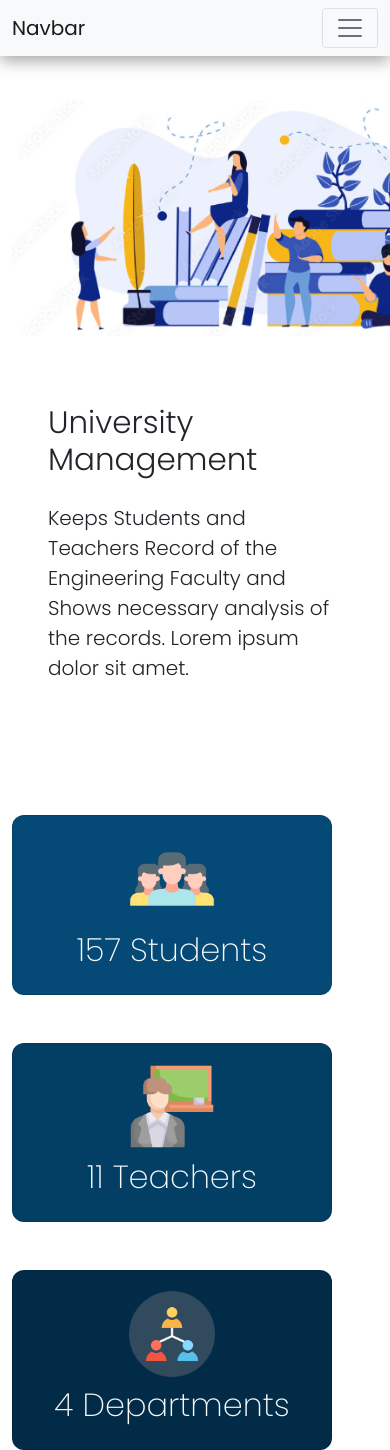
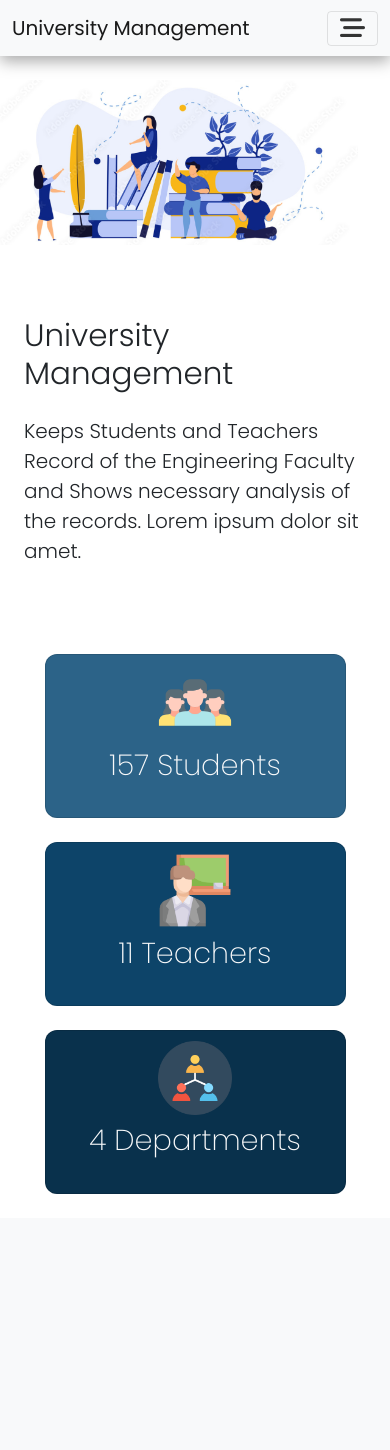
Before and after one commit to annita049/Student-Management-System-mini-, a Node server app: page /home in a window 390 px wide; the page is wider, and only the part inside the window is pictured. After the commit the page ends 1218 px from the top of that part, so only its background shows below. Run offline with Node 20, Linux system fonts and the light colour scheme; some libraries are stand-ins or nearby versions.

Commit message:
made homepage responsive

```diff
--- a/Public/CSS/home.css
+++ b/Public/CSS/home.css
@@ -6,16 +6,47 @@ nav {
     box-shadow: rgba(0, 0, 0, 0.35) 0px 5px 15px;
 }
 
+.navbar a {
+    text-align: center;
+}
+.fa-bars-staggered {
+    font-size: 25px;
+    color: #333;
+}
+
+.navbar-toggler {
+    outline: none !important;
+}
+
+.nav-link {
+    position: relative;
+}
+
+.nav-link::before {
+    content: '';
+    background:  #215272;
+    height: 100%;
+    width: 100%;
+    position: absolute;
+    bottom: 0;
+    left: 0;
+    border-radius: 20px;
+    opacity: 0;
+    transition: opacity 0.5s ease;
+}
+
+.nav-link:hover::before
+{
+    opacity: 0.4 !important;
+}
+
 .banner-image {
-    height: 40vh;
+    width: 50vw;
+    margin-left: -20px;
 }
 
 /* #F9B617 */
 
-.highlights {
-    background-color: transparent;
-    border-radius: 10px;
-}
 
 /* cards */
 
@@ -25,58 +56,40 @@ nav {
 
 
 .card {
+    min-height: 150px;
     text-decoration: none;
     background-color: #222;
-    width: 20rem;
+    /* width: 20rem; */
     border-radius: 12px;
-    padding-top: 20px;
+    padding: 10px 0;
 }
 .card-img {
-    width: 27%;
+    width: 25%;
 }
 
 .card-students {
-    background-color: #054976;
+    background-color: #2c6388;
 
 }
 
 .card-teachers {
-    background-color: #033e65;
+    background-color: #0d4469;
 }
 
 .card-departments {
-    background-color: #022b47;
+    background-color: #09314c;
 }
 
 .display-8 {
-    font-size: 2rem;
+    font-size: 1.8rem;
     font-weight: 200;
 }
 
 
-/***/
+/** media query **/
 
-
-@media (max-width: 1400px) {
+@media (max-width: 991px) {
     .banner-image {
-        height: 38vh;
+        width: 100%;
     }
 }
-
-@media (max-width: 1000px) {
-    .container,.row {
-        flex-direction: column;
-    }
-
-    .home-banner, .highlights {
-        width: 100%;
-        margin-top: 20px;
-    }
-}
-
-@media (max-width: 700px) {
-
-    .banner-image {
-        height: 28vh;
-    }
-}
--- a/Views/home.ejs
+++ b/Views/home.ejs
@@ -6,6 +6,9 @@
 
     <!-- bootstrap css link -->
     <link href="https://cdn.jsdelivr.net/npm/bootstrap@5.0.2/dist/css/bootstrap.min.css" rel="stylesheet" integrity="sha384-EVSTQN3/azprG1Anm3QDgpJLIm9Nao0Yz1ztcQTwFspd3yD65VohhpuuCOmLASjC" crossorigin="anonymous">
+
+    <!-- Font Awesome link -->
+    <link rel="stylesheet" href="https://cdnjs.cloudflare.com/ajax/libs/font-awesome/6.6.0/css/all.min.css" integrity="sha512-Kc323vGBEqzTmouAECnVceyQqyqdsSiqLQISBL29aUW4U/M7pSPA/gEUZQqv1cwx4OnYxTxve5UMg5GT6L4JJg==" crossorigin="anonymous" referrerpolicy="no-referrer" />
 
     <!-- Google Fonts -->
     <link rel="preconnect" href="https://fonts.googleapis.com">
@@ -18,52 +21,54 @@
     <title>Home Page</title>
 </head>
 <body>
-
+    <!-- navigation bar -->
     <nav class="navbar navbar-expand-lg navbar-light bg-light">
         <div class="container-fluid">
-            <a class="navbar-brand" href="#">Navbar</a>
+            <a class="navbar-brand" href="#">University Management</a>
             <button class="navbar-toggler" type="button" data-bs-toggle="collapse" data-bs-target="#navbarNavAltMarkup" aria-controls="navbarNavAltMarkup" aria-expanded="false" aria-label="Toggle navigation">
-                <span class="navbar-toggler-icon"></span>
+                <!-- <span class="navbar-toggler-icon"></span> -->
+                <i class="fa-solid fa-bars-staggered"></i>
             </button>
             <div class="collapse navbar-collapse" id="navbarNavAltMarkup">
                 <div class="navbar-nav m-auto">
-                <a class="nav-link me-4 active" aria-current="page" href="#">Home</a>
-                <a class="nav-link me-4" href="#">Students</a>
-                <a class="nav-link me-4" href="#">Teachers</a>
-                <a class="nav-link me-4" href="#">Departments</a>
+                <a class="nav-link me-5 active" aria-current="page" href="#">Home</a>
+                <a class="nav-link me-5" href="#">Students</a>
+                <a class="nav-link me-5" href="#">Teachers</a>
+                <a class="nav-link me-5" href="#">Departments</a>
                 </div>
             </div>
         </div>
     </nav>
 
-    <div class="container d-flex mt-4">
-        <div class="row">
-            <div class="col-6 home-banner">
-                <img class="banner-image" src="Images/banner1.png" alt="banner">
+    <!-- banner with image -->
+    <div class="banner container mt-4 mb-2">
+        <div class="row justify-content-center">
+            <div class="col-12 col-lg-6 col-md-12 col-sm-12">
+                <img class=" banner-image" src="Images/banner1.png" alt="banner">
             </div>
-            <div class="col-6 highlights p-5">
+            <div class="col-12 col-lg-6 col-md-12 col-sm-12 mt-5 p-4">
                 <h1 class="display-5">University Management</h1>
                 <p class="lead mt-4">Keeps Students and Teachers Record of the Engineering Faculty and Shows necessary analysis of the records. Lorem ipsum dolor sit amet.</p>
             </div>
         </div>
     </div>
 
-    <!-- Cards -->
-    <div class="container info d-flex justify-content-center pt-2">
-        <div class="row d-flex justify-content-center g-5">
-            <div class="col-md-4">
+    <!-- Info showing in card layouts -->
+    <div class="container mt-5">
+        <div class="row justify-content-center">
+            <div class="col-10 col-xl-3 col-lg-4 col-md-6 col-sm-10 mb-4">
                 <div class="card card-students">
                     <img src="icons/students-icon.png" class="card-img m-auto" alt="...">
-                    <p class="display-8 p-1 text-center text-light"> <span id="tot_students"></span> Students</p>
+                    <p class="display-8 p-1 text-center text-light"> <span id="tot_students">0</span> Students</p>
                 </div>
             </div>
-            <div class="col-md-4">
+            <div class="col-10 col-xl-3 col-lg-4 col-md-6 col-sm-10 mb-4">
                 <div class="card card-teachers">
                     <img src="icons/teachers-icon.png" class="card-img m-auto" alt="...">
-                    <p class="display-8 p-1 text-center text-light"> <span id="tot_teachers"></span> Teachers</p>
+                    <p class="display-8 p-1 text-center text-light"> <span id="tot_teachers">0</span> Teachers</p>
                 </div>
             </div>
-            <div class="col-md-4">
+            <div class="col-10 col-xl-3 col-lg-4 col-md-6 col-sm-10 mb-4">
                 <div class="card card-departments">
                     <img src="icons/departments-icon.png" class="card-img m-auto" alt="...">
                     <p class="display-8 p-1 text-center text-light"> <span id="tot_departments">4 </span> Departments</p>
@@ -96,7 +101,7 @@
         autoIncrement('tot_students', 15, 100, 157);
         autoIncrement('tot_teachers', 1, 80, 11);
         // autoIncrement('tot_departments', 1, 300, 4);
+    </script>
 
-    </script>
 </body>
 </html>
```
